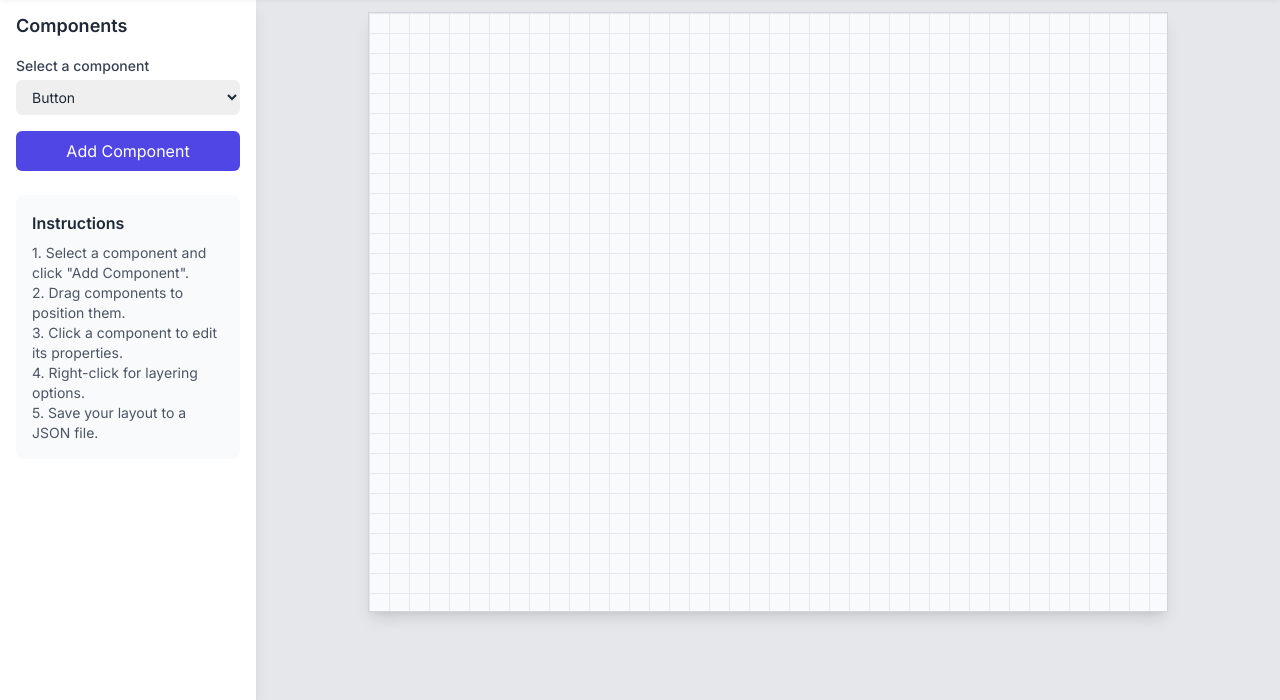
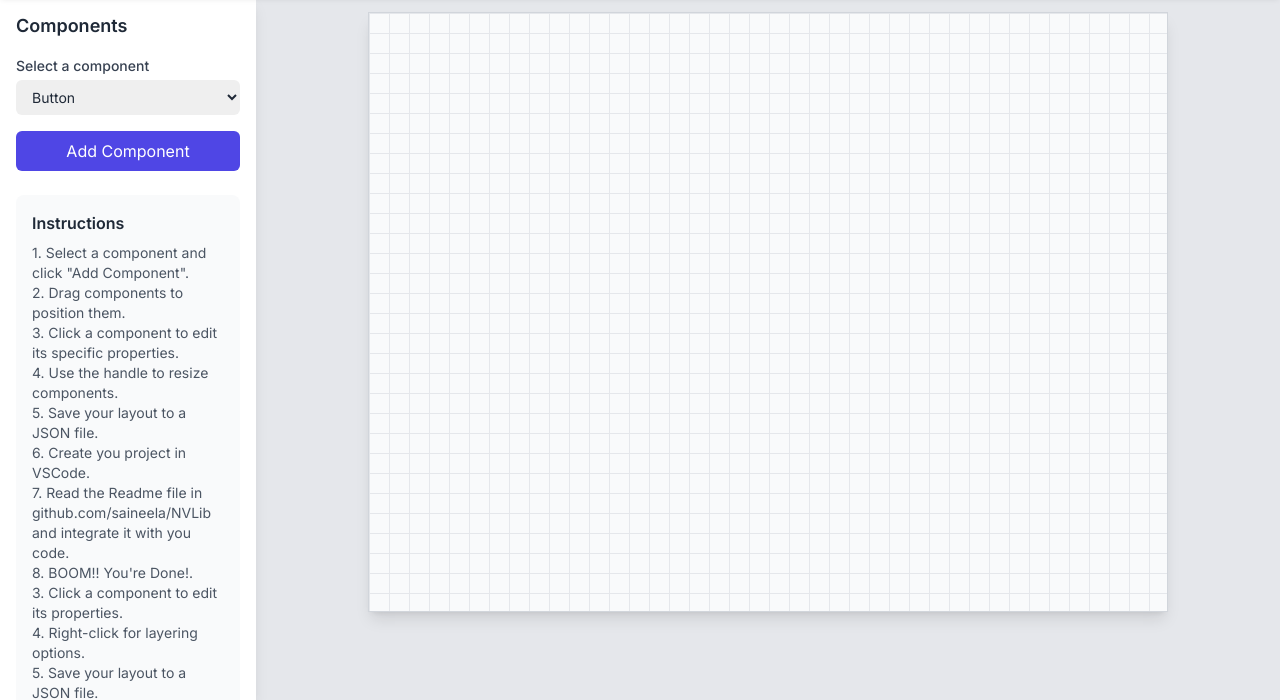
Before and after one commit to saineela/nvlibguibuilder, a website: page index.html in a window 1280 px wide. Shown: the part 100-800 px from the top of the page. Drawn offline with nearby package versions, Linux system fonts and the light colour scheme.

Commit message:
Update index.html

```diff
--- a/index.html
+++ b/index.html
@@ -149,6 +149,12 @@
                     <p class="text-sm text-gray-600 mt-2">
                         1. Select a component and click "Add Component".<br>
                         2. Drag components to position them.<br>
+                        3. Click a component to edit its specific properties.<br>
+                        4. Use the handle to resize components.<br>
+                        5. Save your layout to a JSON file.<br>
+                        6. Create you project in VSCode.<br>
+                        7. Read the Readme file in github.com/saineela/NVLib and integrate it with you code.<br>
+                        8. BOOM!! You're Done!.<br>
                         3. Click a component to edit its properties.<br>
                         4. Right-click for layering options.<br>
                         5. Save your layout to a JSON file.
```
